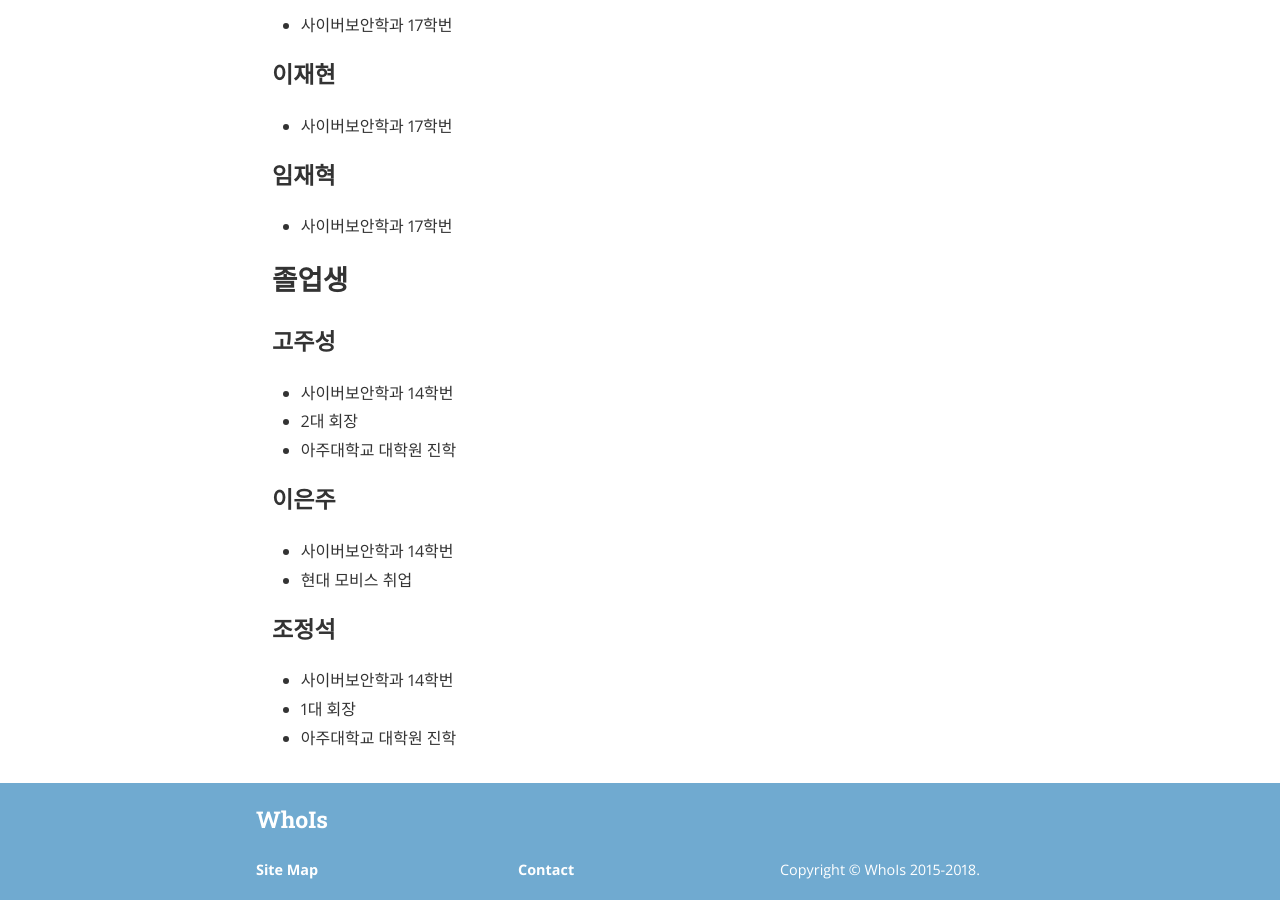
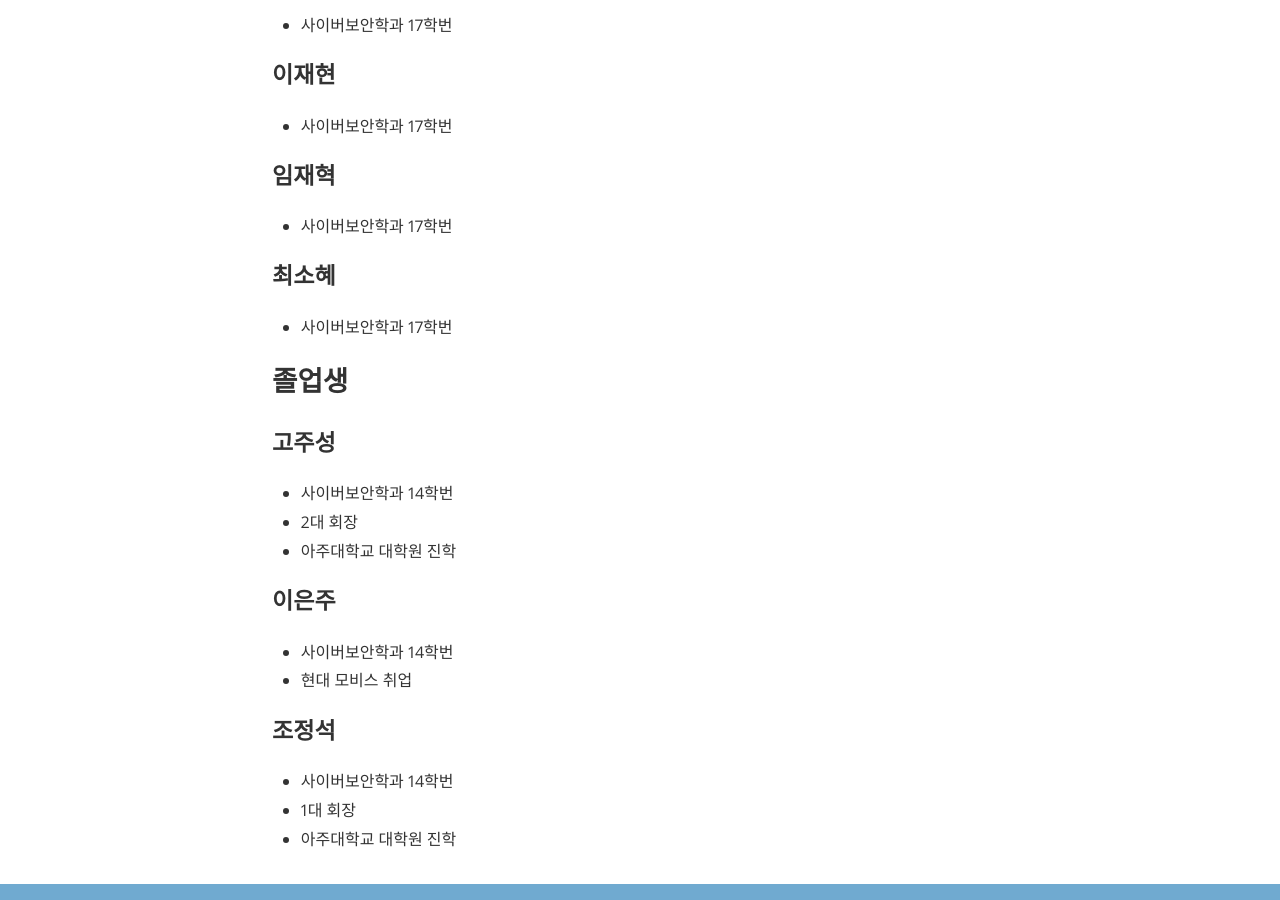
Before and after one commit to ajou-whois/ajou-whois.github.io, a Jekyll site: the page built from members.md, in a window 1280 px wide and 900 px high, scrolled down 1860 px. Built offline with Jekyll 4.4.1, drawn with Linux system fonts in a browser that asks for light colours; nearby versions of some CDN libraries.

Commit message:
Update Members

```diff
--- a/members.md
+++ b/members.md
@@ -62,6 +62,9 @@ permalink: /members/
 ### 임재혁
 * 사이버보안학과 17학번
 
+### 최소혜
+* 사이버보안학과 17학번
+
 ## 졸업생
 
 ### 고주성
```
